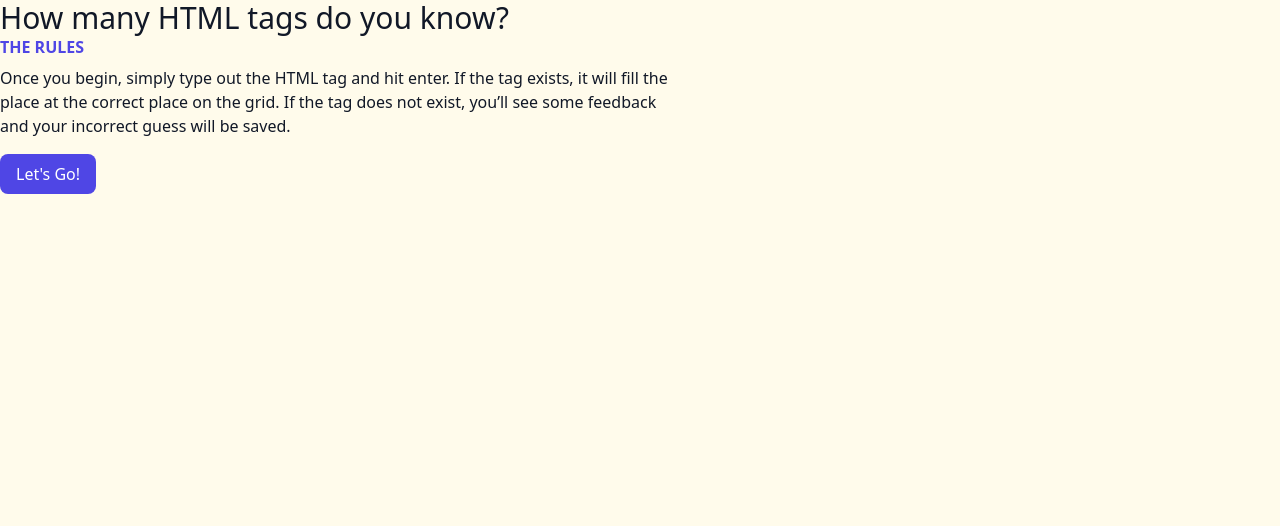
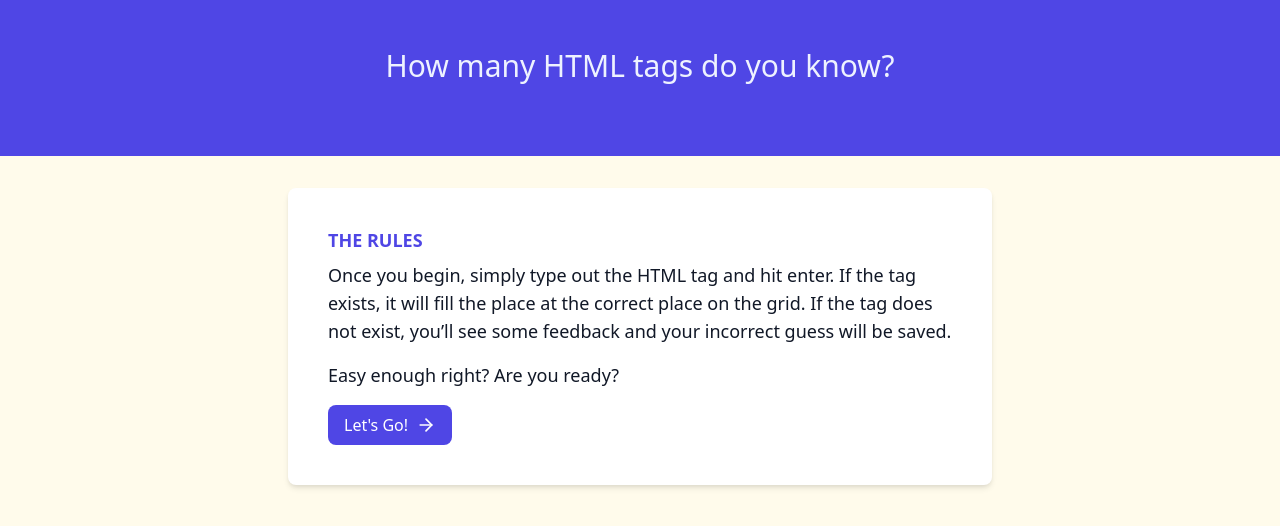
Before and after one commit to TraekWells/html-quiz, a React (Create React App) app: page / in a window 1280 px wide. Shown: the top 526 px of the page. Built offline with nearby package versions, Linux system fonts and the light colour scheme.

Commit message:
Tried adding a new prop and failed. Will try again soon.

```diff
--- a/public/data/tags.json
+++ b/public/data/tags.json
@@ -12,7 +12,7 @@
   {
     "tag": "head",
     "description": "The <head> HTML element contains machine-readable information (metadata) about the document, like its title, scripts, and style sheets.",
-    "link": "https://developer.mozilla.org/en-US/docs/Web/HTML/Element/base"
+    "link": "https://developer.mozilla.org/en-US/docs/Web/HTML/Element/head"
   },
   {
     "tag": "link",
--- a/public/index.html
+++ b/public/index.html
@@ -10,34 +10,11 @@
       content="Web site created using create-react-app"
     />
     <link rel="apple-touch-icon" href="%PUBLIC_URL%/logo192.png" />
-    <!--
-      manifest.json provides metadata used when your web app is installed on a
-      user's mobile device or desktop. See https://developers.google.com/web/fundamentals/web-app-manifest/
-    -->
     <link rel="manifest" href="%PUBLIC_URL%/manifest.json" />
-    <!--
-      Notice the use of %PUBLIC_URL% in the tags above.
-      It will be replaced with the URL of the `public` folder during the build.
-      Only files inside the `public` folder can be referenced from the HTML.
-
-      Unlike "/favicon.ico" or "favicon.ico", "%PUBLIC_URL%/favicon.ico" will
-      work correctly both with client-side routing and a non-root public URL.
-      Learn how to configure a non-root public URL by running `npm run build`.
-    -->
-    <title>React App</title>
+    <title>HTML Quiz</title>
   </head>
   <body class="bg-yellow-50">
     <noscript>You need to enable JavaScript to run this app.</noscript>
     <div id="root"></div>
-    <!--
-      This HTML file is a template.
-      If you open it directly in the browser, you will see an empty page.
-
-      You can add webfonts, meta tags, or analytics to this file.
-      The build step will place the bundled scripts into the <body> tag.
-
-      To begin the development, run `npm start` or `yarn start`.
-      To create a production bundle, use `npm run build` or `yarn build`.
-    -->
   </body>
 </html>
--- a/src/components/Quiz.js
+++ b/src/components/Quiz.js
@@ -18,12 +18,16 @@ const Quiz = () => {
 
   return (
     <>
-      <GuessInput />
-      <ul className="grid gap-3 grid-cols-8 grid-flow-row-dense">
-        {tags.map((tag, index) => {
-          return <Tag tag={tag.tag} key={index} />;
-        })}
-      </ul>
+      <section className="bg-white m-8 p-10 rounded-lg shadow-md">
+        <GuessInput />
+      </section>
+      <div className="container m-8 mx-auto">
+        <ul className="flex flex-wrap">
+          {tags.map((tag, index) => {
+            return <Tag href={tag.link} tag={tag.tag} key={index} />;
+          })}
+        </ul>
+      </div>
     </>
   );
 };
--- a/src/components/Tag.js
+++ b/src/components/Tag.js
@@ -1,5 +1,5 @@
 const Tag = (props) => {
-  return <button>&lt;{props.tag}&gt;</button>;
+  return <a target="_blank">&lt;{props.tag}&gt;</a>;
 };
 
 export default Tag;
--- a/src/components/Welcome.js
+++ b/src/components/Welcome.js
@@ -1,23 +1,31 @@
 import { useHistory } from "react-router";
+import { ArrowRight } from "react-feather";
 
 const Welcome = () => {
   const history = useHistory();
   return (
     <>
-      <div className="container mx-auto">
-        <h1 className="text-3xl">How many HTML tags do you know?</h1>
+      <section className="bg-indigo-600 py-12">
+        <h1 className="text-center text-3xl text-indigo-50">
+          How many HTML tags do you know?
+        </h1>
+      </section>
+      <div className="container max-w-3xl mx-auto">
+        <section className="bg-white m-8 p-10 rounded-lg shadow-md">
           <p className="uppercase mb-2 leading-snug font-semibold text-indigo-600">
             The Rules
           </p>
           <p>
-          Once you begin, simply type out the HTML tag and hit enter. If the tag
-          exists, it will fill the place at the correct place on the grid. If
-          the tag does not exist, you’ll see some feedback and your incorrect
-          guess will be saved.
+            Once you begin, simply type out the HTML tag and hit enter. If the
+            tag exists, it will fill the place at the correct place on the grid.
+            If the tag does not exist, you’ll see some feedback and your
+            incorrect guess will be saved.
           </p>
+          <p>Easy enough right? Are you ready?</p>
           <button className="button" onClick={() => history.push("/quiz")}>
-          Let's Go!
+            Let's Go! <ArrowRight className="ml-2" size={20} />
           </button>
+        </section>
       </div>
     </>
   );
--- a/src/index.css
+++ b/src/index.css
@@ -3,10 +3,16 @@
 @tailwind utilities;
 
 @layer base {
+  h1 {
+    @apply mb-6;
+  }
+  a {
+    @apply p-2 cursor-pointer;
+  }
   button {
-    @apply bg-indigo-600 hover:bg-indigo-800 transition-colors text-white p-2 px-4 rounded-lg;
+    @apply bg-indigo-600 hover:bg-indigo-800 transition-colors text-white p-2 px-4 rounded-lg flex justify-center items-center;
   }
   p {
-    @apply text-base mb-4 max-w-2xl;
+    @apply text-lg mb-4;
   }
 }
```
Lines whose indentation alone changed are shown as unchanged.
